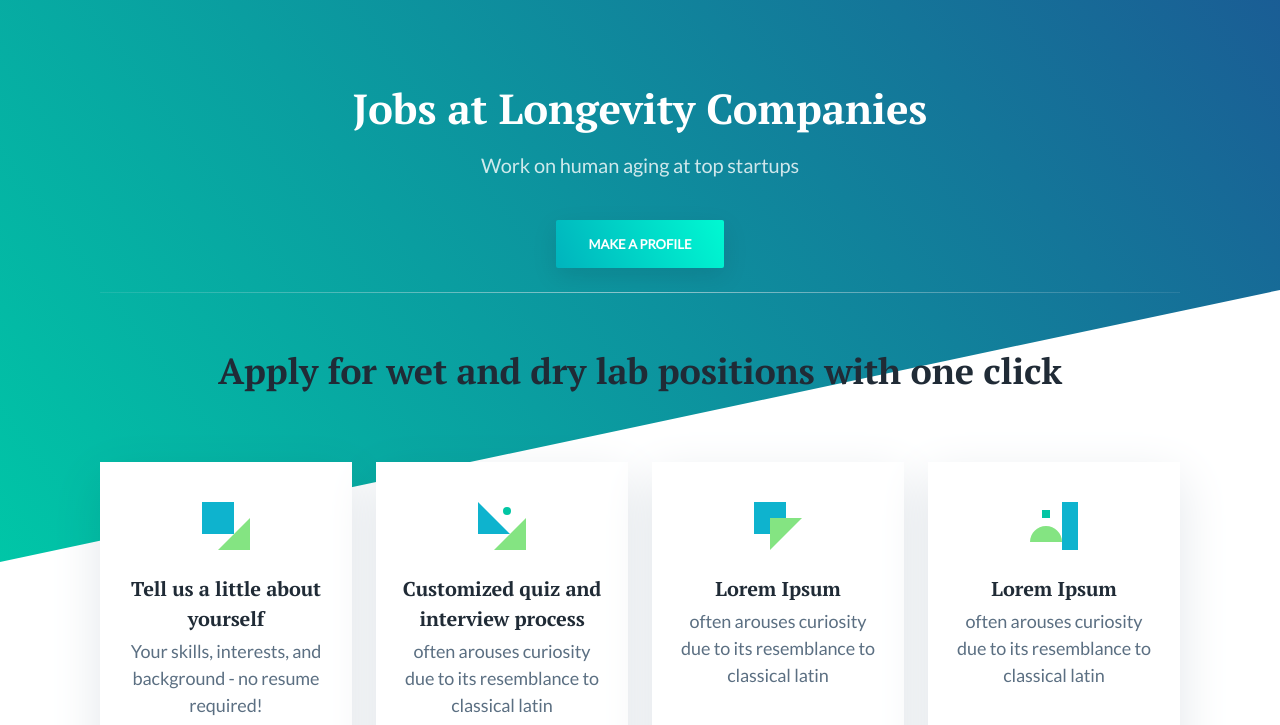
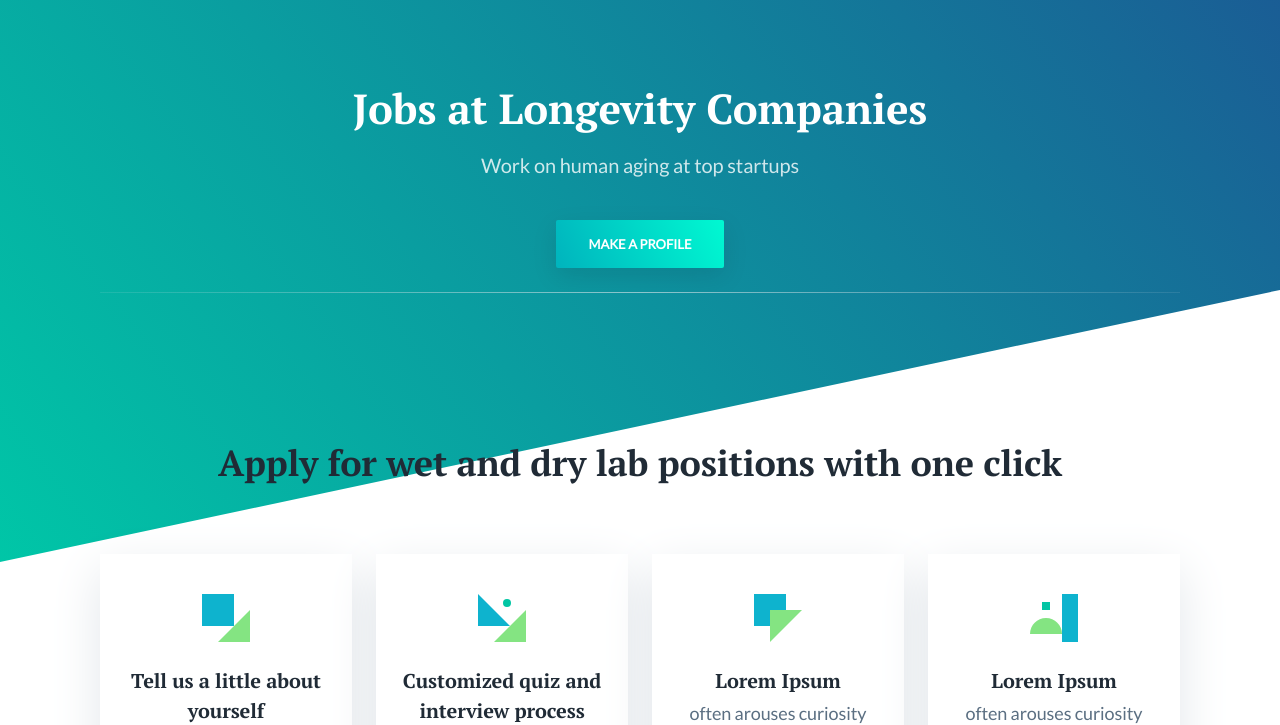
Before and after one commit to celinehh/biobay, a website: page index.html in a window 1280 px wide. Shown: the part 78-803 px from the top of the page. Drawn offline with nearby package versions, Linux system fonts and the light colour scheme.

Commit message:
Update index.html

```diff
--- a/index.html
+++ b/index.html
@@ -52,7 +52,7 @@
                         <h1 class="hero-title h2-mobile mt-0 is-revealing">Jobs at Longevity Companies</h1>
                         <p class="hero-paragraph is-revealing">Work on human aging at top startups</p>
                         <p class="hero-cta is-revealing"><a class="button button-secondary button-shadow" href="https://celinehalioua.typeform.com/to/PvZoHy">Make a Profile</a></p>
-
+                      <spacer><spacer>
                     </div>
                 </div>
             </section>
@@ -61,7 +61,7 @@
             <section class="features section text-center">
                 <div class="container">
                     <div class="features-inner section-inner has-top-divider">
-                        <h2 class="section-title mt-0">Apply for wet and dry lab positions with one click</h2>
+                        <h2 class="section-title mt-0"><br><br>Apply for wet and dry lab positions with one click</h2>
                         <div class="features-wrap">
                             <div class="feature is-revealing">
                                 <div class="feature-inner">
```
